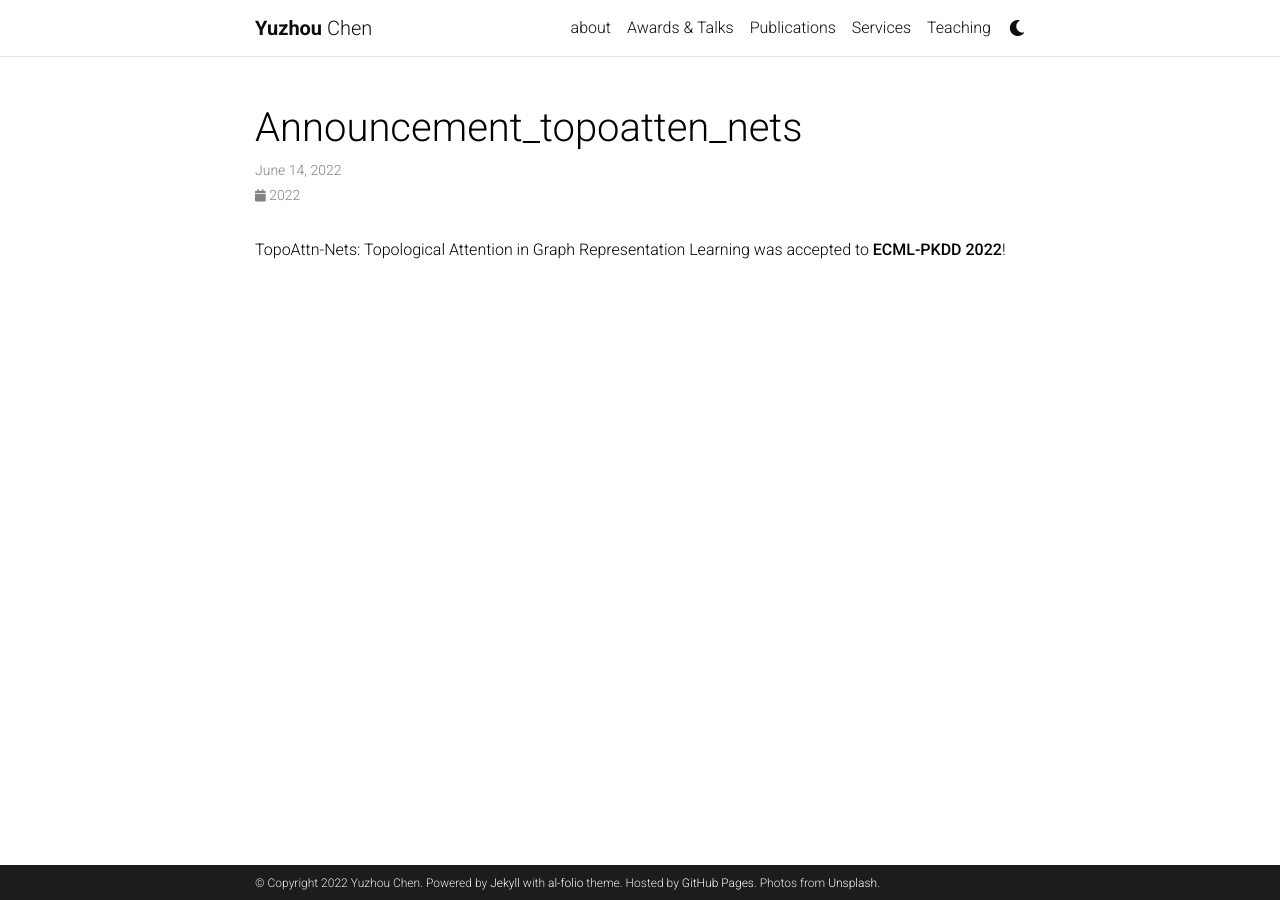
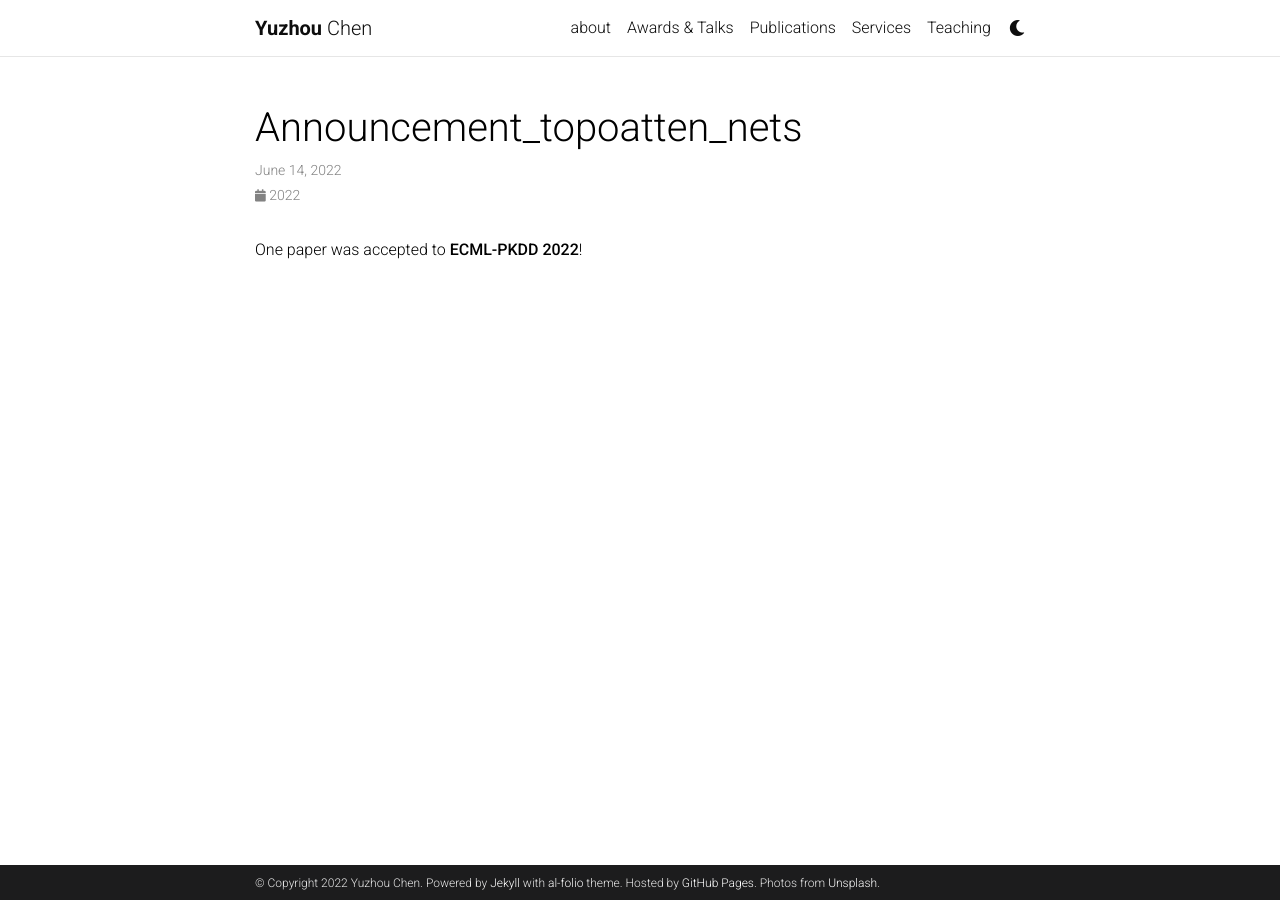
Before and after one commit to yuzhouguangc/yuguang_website, a Jekyll site: the page built from _news/announcement_topoatten_nets.md, in a window 1280 px wide. Built offline with Jekyll 4.4.1, drawn with Linux system fonts in a browser that asks for light colours; comment, search, counter and statistics services are not loaded; a style sheet for code colours, icons or effects is not loaded.

Commit message:
Update announcement_topoatten_nets.md

```diff
--- a/_news/announcement_topoatten_nets.md
+++ b/_news/announcement_topoatten_nets.md
@@ -4,4 +4,4 @@ date: 2022-06-14
 inline: true
 ---
 
-TopoAttn-Nets: Topological Attention in Graph Representation Learning was accepted to **ECML-PKDD 2022**!
+One paper was accepted to **ECML-PKDD 2022**!
```
